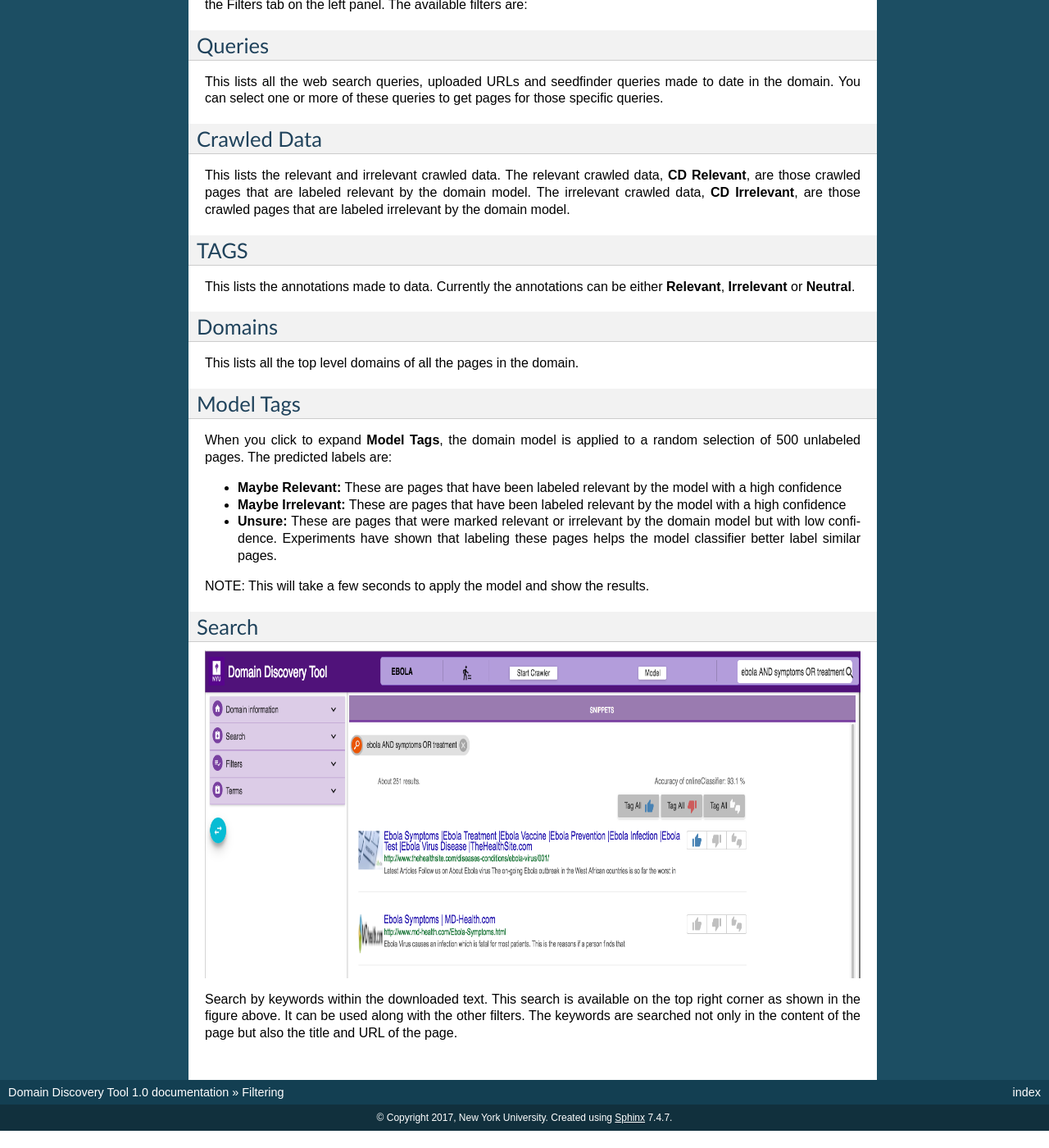
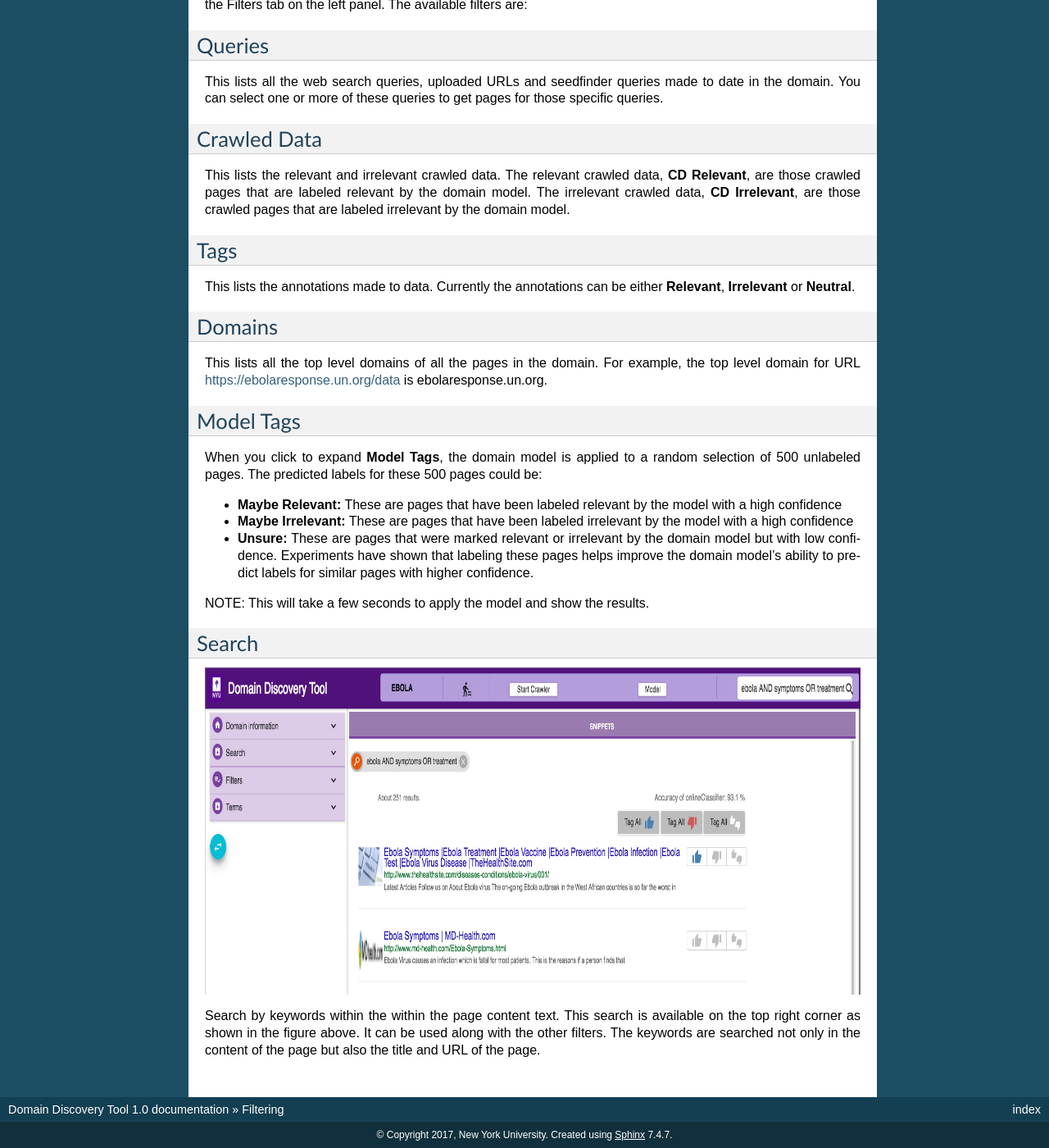
Before and after one commit to VIDA-NYU/domain_discovery_tool, a Sphinx documentation site: the page built from docs/filter.rst, in a window 1280 px wide and 1400 px high, scrolled down 527 px. Shown: the whole window at 82% size. Built offline with Sphinx 7.4.7, drawn with Linux system fonts in a browser that asks for light colours; before the commit the page ends 1906 px from its top, so only the background shows below that.

Commit message:
Fixed typos

```diff
--- a/docs/filter.rst
+++ b/docs/filter.rst
@@ -19,7 +19,7 @@ Crawled Data
 
 This lists the relevant and irrelevant crawled data. The relevant crawled data, **CD Relevant**, are those crawled pages that are labeled relevant by the domain model. The irrelevant crawled data, **CD Irrelevant**, are those crawled pages that are labeled irrelevant by the domain model.
 
-TAGS
+Tags
 ~~~~
 
 This lists the annotations made to data. Currently the annotations can be either **Relevant**, **Irrelevant** or **Neutral**.
@@ -27,16 +27,16 @@ This lists the annotations made to data. Currently the annotations can be either
 Domains
 ~~~~~~~
 
-This lists all the top level domains of all the pages in the domain.
+This lists all the top level domains of all the pages in the domain. For example, the top level domain for URL https://ebolaresponse.un.org/data is ebolaresponse.un.org.
 
 Model Tags
 ~~~~~~~~~~
 
-When you click to expand **Model Tags**, the domain model is applied to a random selection of 500 unlabeled pages. The predicted labels are:
+When you click to expand **Model Tags**, the domain model is applied to a random selection of 500 unlabeled pages. The predicted labels for these 500 pages could be:
 
 * **Maybe Relevant:** These are pages that have been labeled relevant by the model with a high confidence
-* **Maybe Irrelevant:** These are pages that have been labeled relevant by the model with a high confidence
-* **Unsure:** These are pages that were marked relevant or irrelevant by the domain model but with low confidence. Experiments have shown that labeling these pages helps the model classifier better label similar pages.
+* **Maybe Irrelevant:** These are pages that have been labeled irrelevant by the model with a high confidence
+* **Unsure:** These are pages that were marked relevant or irrelevant by the domain model but with low confidence. Experiments have shown that labeling these pages helps improve the domain model's ability to predict labels for similar pages with higher confidence.
 
 NOTE: This will take a few seconds to apply the model and show the results.
 
@@ -49,4 +49,4 @@ Search
    :height: 400px
    :alt: alternate text
 
-Search by keywords within the downloaded text. This search is available on the top right corner as shown in the figure above. It can be used along with the other filters. The keywords are searched not only in the content of the page but also the title and URL of the page.
+Search by keywords within the within the page content text. This search is available on the top right corner as shown in the figure above. It can be used along with the other filters. The keywords are searched not only in the content of the page but also the title and URL of the page.
```
